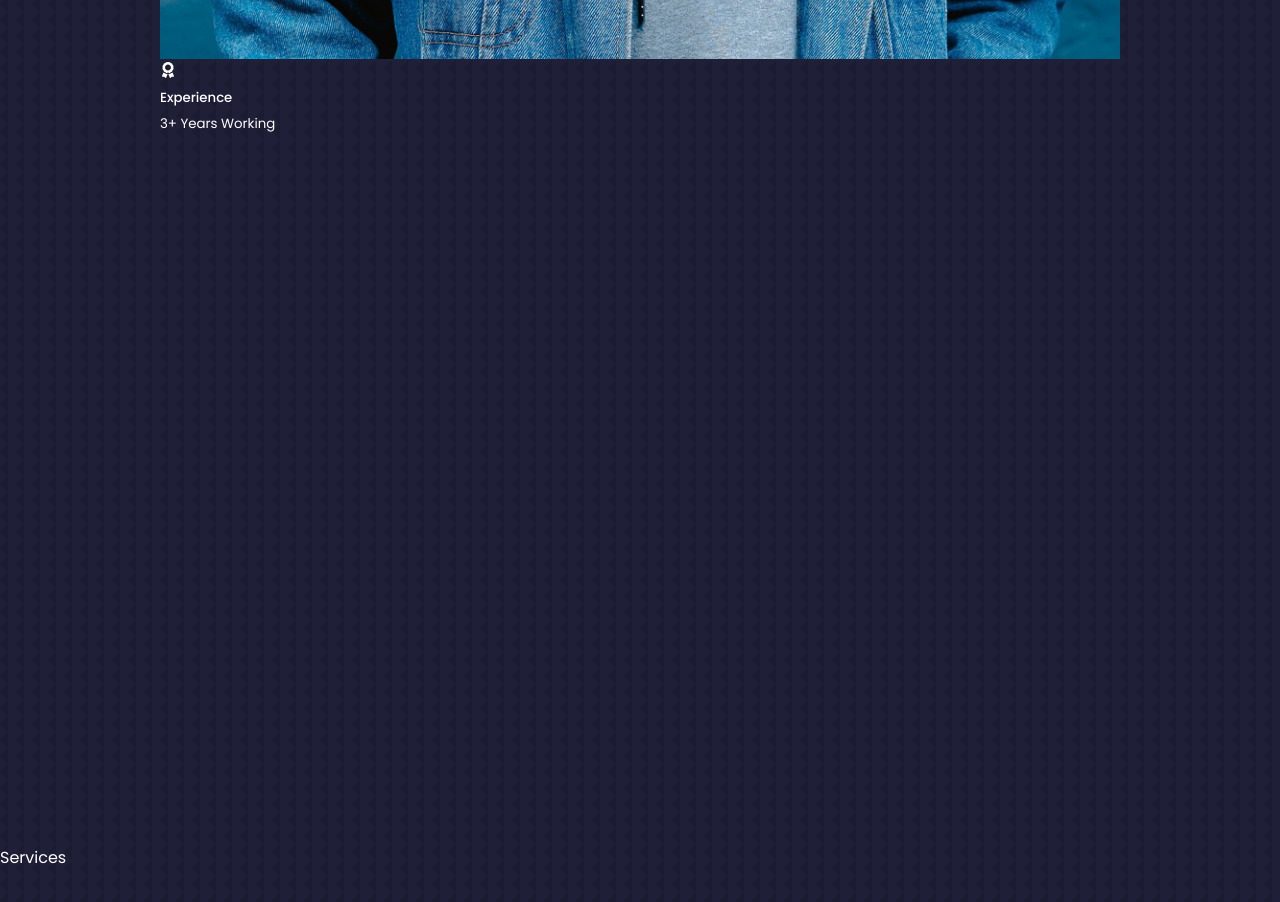
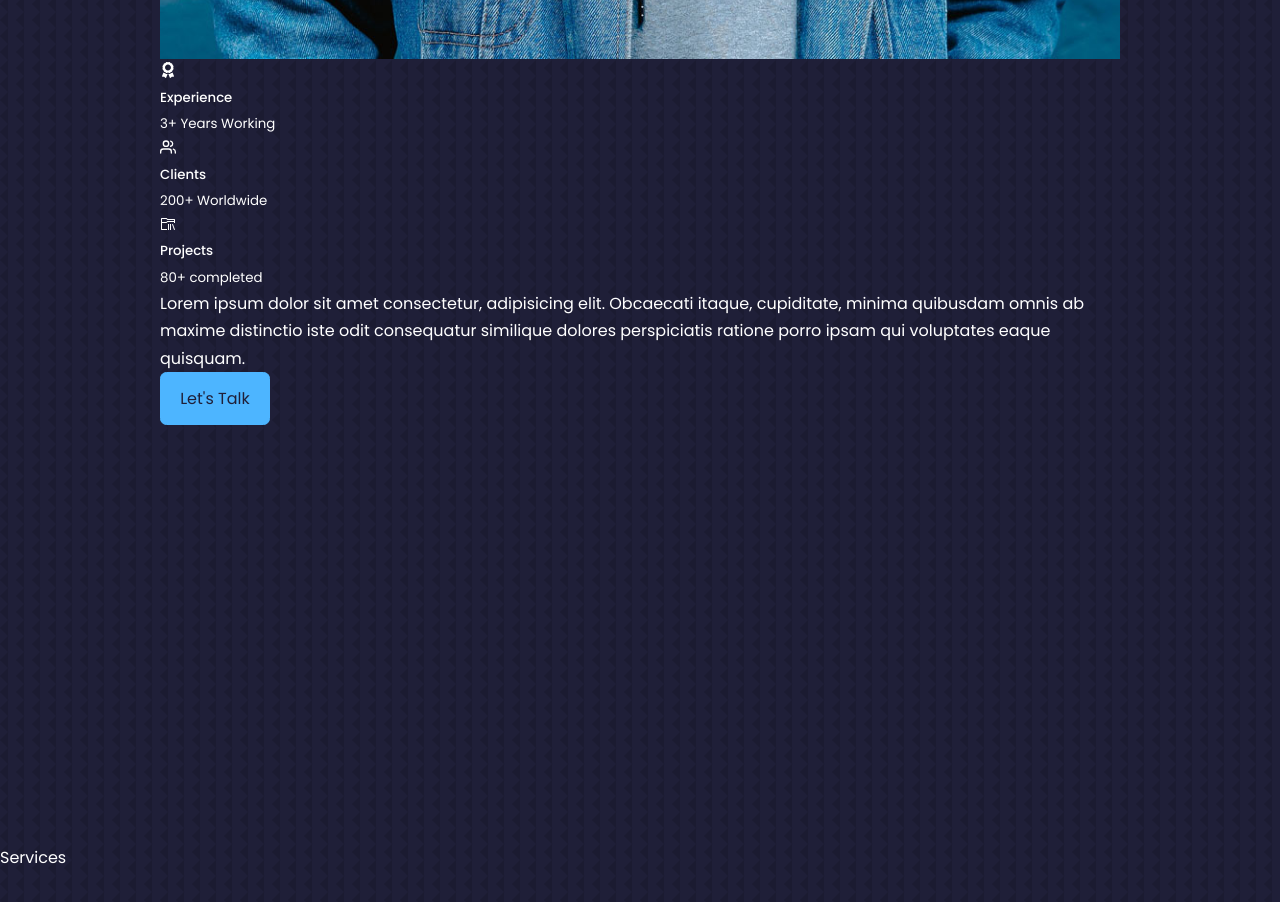
Before and after one commit to MathFerreira01/Portfolio, a React (Create React App) app: page / in a window 1280 px wide. Shown: the part 1940-2842 px from the top of the page. Built offline with nearby package versions, Linux system fonts and the light colour scheme.

Commit message:
adicionado o html do component about

```diff
--- a/src/components/about/About.jsx
+++ b/src/components/about/About.jsx
@@ -1,6 +1,8 @@
 import React from 'react'
 import ME from '../../assets/me-about.jpg'
 import {FaAward} from 'react-icons/fa'
+import {FiUsers} from 'react-icons/fi'
+import {VscFolderLibrary} from 'react-icons/vsc'
 
 function About() {
   return (
@@ -10,18 +12,38 @@ function About() {
 
       <div className='container about_container'>
         <div className='about_me'>
+
           <div className='about_me-image'>
             <img src={ME} alt='About Image'/>
           </div>
 
           <div className='about_content'>
             <div className="about_cards">
+
               <article className='about_cards'>
                 <FaAward className='about_icon'/>
                 <h5>Experience</h5>
                 <small>3+ Years Working</small>
               </article>
+
+              <article className='about_cards'>
+                <FiUsers className='about_icon'/>
+                <h5>Clients</h5>
+                <small>200+ Worldwide</small>
+              </article>
+
+              <article className='about_cards'>
+                <VscFolderLibrary className='about_icon'/>
+                <h5>Projects</h5>
+                <small>80+ completed</small>
+              </article>
+
             </div>
+            <p>
+              Lorem ipsum dolor sit amet consectetur, adipisicing elit. Obcaecati itaque, cupiditate, minima quibusdam omnis ab maxime distinctio iste odit consequatur similique dolores perspiciatis ratione porro ipsam qui voluptates eaque quisquam.
+            </p>
+
+            <a href='#contact' className='btn btn-primary'>Let's Talk</a>
           </div>
         </div>
       </div>
```
